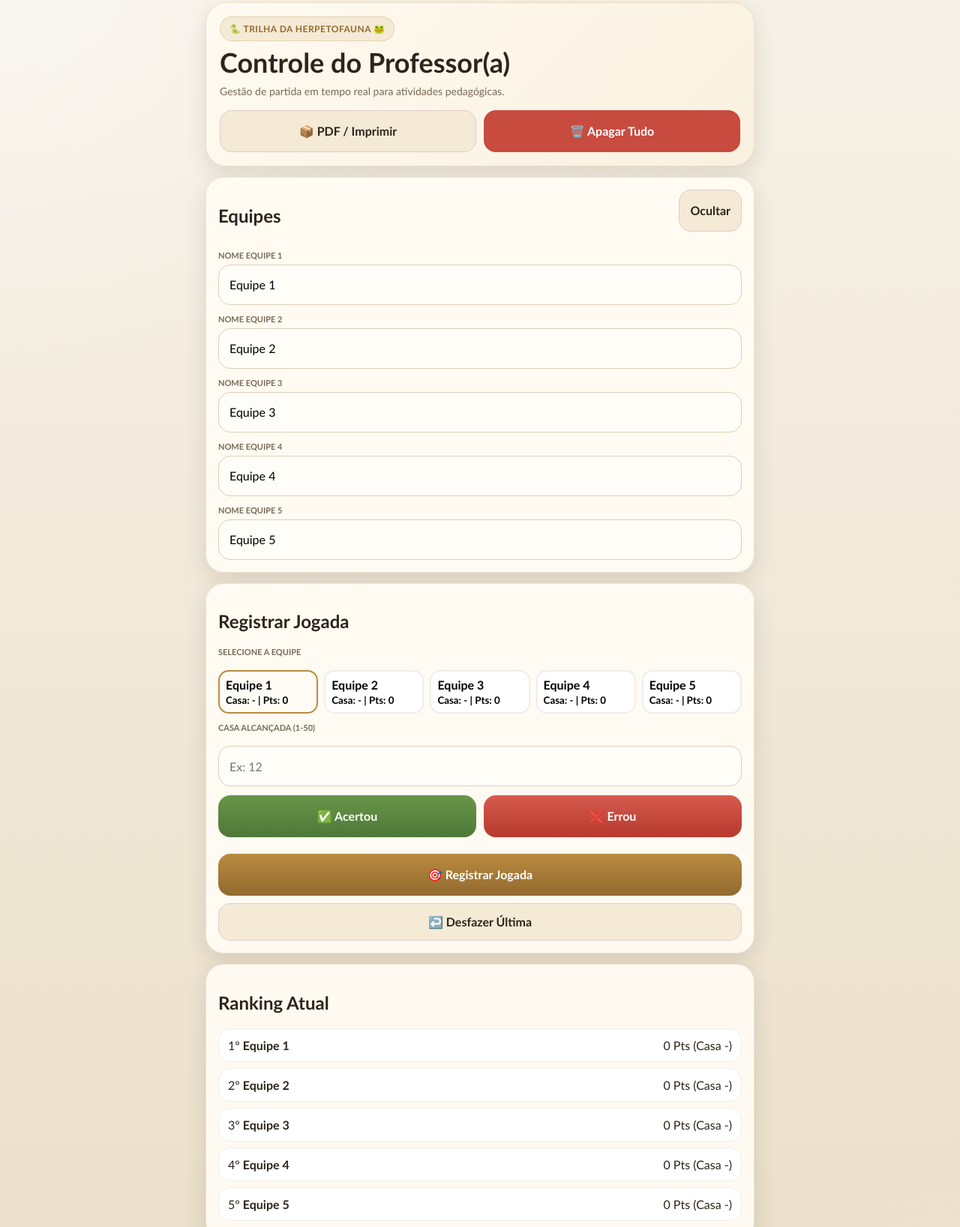
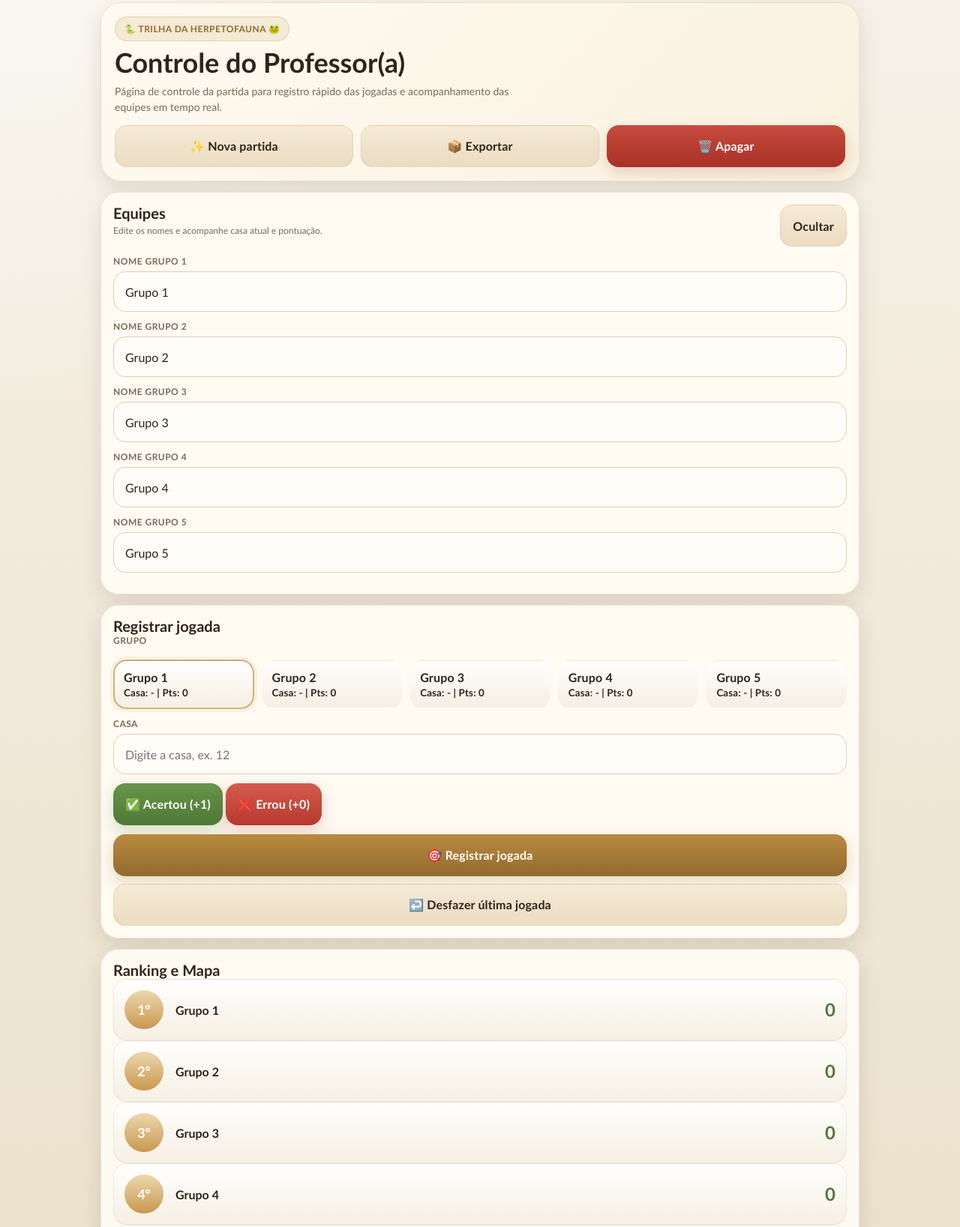
Before and after one commit to meliodashezerduques-gif/trilha-herpetofauna, a plain HTML site: page index.html in a window 1280 px wide. Shown: the part 11-1648 px from the top of the page at 75% size. Drawn offline with Linux system fonts and the light colour scheme.

Commit message:
Update index.html

```diff
--- a/index.html
+++ b/index.html
@@ -72,13 +72,30 @@
       letter-spacing: .04em;
       text-transform: uppercase;
       margin-bottom: 10px;
+      position: relative;
+      z-index: 1;
     }
 
-    h1 { margin: 0; font-size: clamp(26px, 6vw, 36px); line-height: 1.04; }
+    h1 { margin: 0; font-size: clamp(26px, 6vw, 36px); line-height: 1.04; position: relative; z-index: 1; }
 
-    .subtitle { margin-top: 10px; color: var(--muted); font-size: 14px; line-height: 1.45; }
+    .subtitle {
+      margin-top: 10px;
+      color: var(--muted);
+      font-size: 14px;
+      line-height: 1.45;
+      position: relative;
+      z-index: 1;
+      max-width: 540px;
+    }
 
-    .mobile-actions { display: grid; grid-template-columns: 1fr 1fr; gap: 10px; margin-top: 14px; }
+    .mobile-actions {
+      display: grid;
+      grid-template-columns: 1fr 1fr;
+      gap: 10px;
+      margin-top: 14px;
+      position: relative;
+      z-index: 1;
+    }
 
     .card {
       background: var(--panel);
@@ -87,66 +104,119 @@
       box-shadow: var(--shadow);
       backdrop-filter: blur(6px);
       margin-bottom: 14px;
-      padding: 16px;
     }
 
-    .section-head { display: flex; justify-content: space-between; align-items: flex-start; gap: 10px; margin-bottom: 12px; }
+    .section { padding: 16px; }
+    .section h2 { margin: 0; font-size: 20px; line-height: 1.15; }
 
-    .section-note { font-size: 12px; color: var(--muted); margin-top: 4px; }
+    .section-head {
+      display: flex;
+      justify-content: space-between;
+      align-items: flex-start;
+      gap: 10px;
+      flex-wrap: wrap;
+      margin-bottom: 12px;
+    }
+
+    .section-note { font-size: 12px; color: var(--muted); line-height: 1.4; margin-top: 4px; }
 
     .stack { display: grid; gap: 12px; }
 
-    label { display: block; margin-bottom: 6px; font-size: 11px; font-weight: 800; text-transform: uppercase; color: var(--muted); }
+    label {
+      display: block;
+      margin-bottom: 6px;
+      font-size: 12px;
+      font-weight: 800;
+      letter-spacing: .04em;
+      text-transform: uppercase;
+      color: var(--muted);
+    }
 
     input, select, button { font: inherit; }
 
-    input {
-      width: 100%; min-height: 54px; padding: 14px; border-radius: 16px;
-      border: 1px solid #ddcfb7; background: #fffdf8; font-size: 16px;
+    input, select {
+      width: 100%;
+      min-height: 54px;
+      padding: 14px 15px;
+      border-radius: 16px;
+      border: 1px solid #ddcfb7;
+      background: #fffdf8;
+      color: var(--ink);
+      transition: .2s ease;
+      font-size: 16px;
+    }
+
+    input:focus, select:focus {
+      outline: none;
+      border-color: rgba(185,139,63,.7);
+      box-shadow: 0 0 0 4px rgba(185,139,63,.12);
     }
 
     button {
-      border: none; border-radius: 16px; min-height: 56px; padding: 14px;
-      cursor: pointer; font-weight: 800; transition: transform .1s;
+      border: none;
+      border-radius: 16px;
+      min-height: 56px;
+      padding: 14px 16px;
+      cursor: pointer;
+      font-weight: 800;
+      font-size: 16px;
+      letter-spacing: .01em;
+      transition: transform .04s ease, opacity .2s ease, filter .2s ease;
     }
 
-    button:active { transform: scale(0.98); }
+    button:active { transform: translateY(1px); }
+    button:disabled { opacity: .55; cursor: not-allowed; }
 
-    .btn-primary { color: white; background: linear-gradient(180deg, var(--gold), var(--gold-dark)); }
-    .btn-success { color: white; background: linear-gradient(180deg, #679549, #4f7838); }
-    .btn-error { color: white; background: linear-gradient(180deg, #d65b4f, #b53a2d); }
-    .btn-secondary { background: #f5ead6; color: var(--ink); border: 1px solid #dcc; }
-    .btn-danger { background: #c84b3f; color: white; }
+    .btn-primary { color: white; background: linear-gradient(180deg, var(--gold), var(--gold-dark)); box-shadow: 0 8px 20px rgba(146, 106, 47, .24); }
+    .btn-success { color: white; background: linear-gradient(180deg, #679549, #4f7838); box-shadow: 0 8px 20px rgba(79, 120, 56, .22); }
+    .btn-error { color: white; background: linear-gradient(180deg, #d65b4f, #b53a2d); box-shadow: 0 8px 20px rgba(181, 58, 45, .22); }
+    .btn-secondary { color: var(--ink); background: linear-gradient(180deg, #f5ead6, #ebdcc2); border: 1px solid rgba(185,139,63,.18); }
+    .btn-danger { color: white; background: linear-gradient(180deg, #c84b3f, #a93125); box-shadow: 0 8px 20px rgba(169, 49, 37, .18); }
 
     .summary-grid { display: grid; grid-template-columns: 1fr 1fr; gap: 10px; }
-    .summary-box { padding: 12px; border-radius: 14px; background: white; border: 1px solid #eee; }
-    .summary-label { font-size: 10px; color: var(--muted); text-transform: uppercase; }
-    .summary-value { font-weight: 800; font-size: 15px; }
+    .summary-box { padding: 14px; border-radius: 18px; background: linear-gradient(180deg, rgba(255,255,255,.8), rgba(248,240,224,.9)); border: 1px solid rgba(185,139,63,.16); }
+    .summary-label { display: block; font-size: 11px; font-weight: 800; letter-spacing: .04em; text-transform: uppercase; color: var(--muted); margin-bottom: 6px; }
+    .summary-value { font-size: 16px; font-weight: 800; word-break: break-word; }
 
-    .quick-group-grid { display: grid; grid-template-columns: repeat(auto-fit, minmax(100px, 1fr)); gap: 8px; }
-    .quick-group-btn { background: white; border: 2px solid #eee; border-radius: 14px; padding: 8px; text-align: left; height: auto; }
-    .quick-group-btn.active { border-color: var(--gold); background: #fffcf5; }
+    .notice { display: none; margin-top: 12px; padding: 14px 16px; border-radius: 16px; font-size: 14px; line-height: 1.45; border: 1px solid transparent; }
+    .notice.show { display: block; }
+    .notice.info { background: #f2ede5; color: #5f5347; border-color: rgba(119,91,41,.12); }
+    .notice.ok { background: #e7f3e4; color: var(--leaf); border-color: rgba(85,117,60,.18); }
+    .notice.warn { background: #fdf0de; color: #9a620d; border-color: rgba(185,139,63,.25); }
+    .notice.bad { background: var(--danger-soft); color: var(--danger); border-color: rgba(181,58,45,.18); }
 
-    .placar-item {
-      display: flex; justify-content: space-between; align-items: center;
-      padding: 12px; background: white; border-radius: 16px; margin-bottom: 8px; border: 1px solid #eee;
-    }
-    .placar-item.winner { border-color: var(--leaf); background: #f4faef; }
+    .team-grid { display: grid; gap: 10px; grid-template-columns: 1fr; }
+    .team-card { border-radius: 18px; padding: 14px; border: 1px solid rgba(119, 91, 41, .12); background: linear-gradient(180deg, rgba(255,255,255,.88), rgba(244,238,224,.92)); display: grid; grid-template-columns: 1fr auto; align-items: center; gap: 10px; }
+    .team-name { font-weight: 800; font-size: 16px; margin-bottom: 6px; }
+    .team-meta { color: var(--muted); font-size: 13px; line-height: 1.35; }
+    .team-score { display: inline-flex; align-items: center; justify-content: center; min-width: 70px; padding: 10px 12px; border-radius: 999px; background: var(--leaf-soft); color: var(--leaf); font-weight: 900; font-size: 18px; }
 
-    .house-board { display: grid; grid-template-columns: repeat(10, 1fr); gap: 4px; }
-    .house { height: 30px; font-size: 10px; display: grid; place-items: center; background: white; border: 1px solid #eee; border-radius: 6px; }
-    .house.visited { background: var(--leaf); color: white; }
+    .quick-group-grid { display: grid; grid-template-columns: 1fr 1fr; gap: 10px; }
+    .quick-group-btn { min-height: 64px; border-radius: 18px; padding: 12px; border: 2px solid transparent; background: linear-gradient(180deg, rgba(255,255,255,.96), rgba(245,238,226,.96)); color: var(--ink); text-align: left; cursor: pointer; }
+    .quick-group-btn.active { border-color: rgba(185,139,63,.65); box-shadow: 0 0 0 4px rgba(185,139,63,.10); }
 
-    .history-item { padding: 10px; background: white; border-radius: 12px; margin-bottom: 8px; border-left: 4px solid var(--gold); }
-    .notice { padding: 12px; border-radius: 12px; margin: 10px 0; font-size: 14px; display: none; }
-    .notice.show { display: block; }
-    .notice.ok { background: #e7f3e4; color: var(--leaf); }
-    .notice.bad { background: var(--danger-soft); color: var(--danger); }
+    .placar-list { display: grid; gap: 10px; }
+    .placar-item { display: grid; grid-template-columns: 56px 1fr auto; gap: 12px; align-items: center; padding: 14px; border-radius: 18px; border: 1px solid rgba(119, 91, 41, .12); background: linear-gradient(180deg, rgba(255,255,255,.94), rgba(245,238,226,.94)); }
+    .placar-item.winner { border-color: rgba(85,117,60,.35); background: linear-gradient(180deg, #f4faef, #ebf6e5); }
+
+    .posicao { width: 52px; height: 52px; border-radius: 50%; display: grid; place-items: center; background: linear-gradient(180deg, #ecd8ac, #c9974f); color: #fff; font-weight: 900; font-size: 18px; }
+    .big-number { font-size: 24px; font-weight: 900; color: var(--leaf); line-height: 1; }
+
+    .house-board { display: grid; grid-template-columns: repeat(5, 1fr); gap: 8px; }
+    .house { min-height: 54px; padding: 8px 4px; border-radius: 14px; border: 1px solid rgba(119, 91, 41, .12); background: linear-gradient(180deg, rgba(255,255,255,.96), rgba(242,235,222,.96)); text-align: center; font-weight: 800; display: grid; place-items: center; font-size: 13px; }
+    .house.visited { background: linear-gradient(180deg, #e9f5e3, #dcefd3); color: var(--leaf); border-color: rgba(85,117,60,.25); }
+
+    .history-item { border-radius: 16px; padding: 13px 14px; border: 1px solid rgba(119,91,41,.12); background: white; margin-bottom: 8px; }
+    .pill { display: inline-flex; padding: 4px 10px; border-radius: 999px; background: #f0eadb; font-size: 11px; font-weight: 700; margin-right: 5px; }
 
     .hidden { display: none !important; }
 
-    @media (max-width: 600px) {
-      .house-board { grid-template-columns: repeat(5, 1fr); }
+    @media (min-width: 761px) {
+      .wrap { max-width: 1040px; }
+      .mobile-actions { grid-template-columns: repeat(3, 1fr); }
+      .team-grid { grid-template-columns: 1fr 1fr; }
+      .quick-group-grid { grid-template-columns: repeat(5, 1fr); }
+      .house-board { grid-template-columns: repeat(10, 1fr); }
     }
   </style>
 </head>
@@ -155,82 +225,77 @@
     <section class="hero">
       <div class="title-badge">🐍 Trilha da Herpetofauna 🐸</div>
       <h1>Controle do Professor(a)</h1>
-      <div class="subtitle">Gestão de partida em tempo real para atividades pedagógicas.</div>
+      <div class="subtitle">Página de controle da partida para registro rápido das jogadas e acompanhamento das equipes em tempo real.</div>
       <div class="mobile-actions">
-        <button class="btn-secondary" id="btnExportar">📦 PDF / Imprimir</button>
-        <button class="btn-danger" id="btnResetar">🗑️ Apagar Tudo</button>
+        <button class="btn-secondary" id="btnNovaPartida">✨ Nova partida</button>
+        <button class="btn-secondary" id="btnExportar">📦 Exportar</button>
+        <button class="btn-danger" id="btnResetar">🗑️ Apagar</button>
       </div>
     </section>
 
-    <section class="card">
+    <section class="card section">
       <div class="section-head">
-        <h2>Equipes</h2>
+        <div>
+          <h2>Equipes</h2>
+          <div class="section-note">Edite os nomes e acompanhe casa atual e pontuação.</div>
+        </div>
         <button class="btn-secondary" id="btnToggleEquipes">Ocultar</button>
       </div>
-      <div id="equipesContent">
+      <div id="equipesContent" class="stack">
         <div id="grupoInputs" class="stack"></div>
+        <div id="teamPreview"></div>
       </div>
     </section>
 
-    <section class="card">
-      <h2>Registrar Jogada</h2>
+    <section class="card section">
+      <h2>Registrar jogada</h2>
       <div class="stack">
-        <label>Selecione a Equipe</label>
+        <label>Grupo</label>
         <div id="quickGroupGrid" class="quick-group-grid"></div>
-
-        <label>Casa Alcançada (1-50)</label>
-        <input id="casaInput" type="number" min="1" max="50" placeholder="Ex: 12" inputmode="numeric">
-
-        <div style="display: grid; grid-template-columns: 1fr 1fr; gap: 10px;">
-          <button class="btn-success" id="btnAcertou">✅ Acertou</button>
-          <button class="btn-error" id="btnErrou">❌ Errou</button>
+        <div>
+          <label for="casaInput">Casa</label>
+          <input id="casaInput" type="number" min="1" max="50" placeholder="Digite a casa, ex. 12" inputmode="numeric">
         </div>
-        <button class="btn-primary" id="btnRegistrar" style="margin-top:10px">🎯 Registrar Jogada</button>
+        <div class="quick-result-grid">
+          <button class="btn-success" id="btnAcertou">✅ Acertou (+1)</button>
+          <button class="btn-error" id="btnErrou">❌ Errou (+0)</button>
+        </div>
+        <button class="btn-primary" id="btnRegistrar">🎯 Registrar jogada</button>
       </div>
-      <div id="feedback" class="notice"></div>
-      <button class="btn-secondary" id="btnDesfazer" style="width: 100%; margin-top: 10px; min-height: 40px;">↩️ Desfazer Última</button>
+      <div class="notice" id="feedback"></div>
+      <button class="btn-secondary" id="btnDesfazer" style="margin-top:10px; width:100%">↩️ Desfazer última jogada</button>
     </section>
 
-    <section class="card">
-      <h2>Ranking Atual</h2>
+    <section class="card section">
+      <h2>Ranking e Mapa</h2>
       <div id="tabelaPlacar"></div>
+      <div id="casasVisitadas" style="margin-top:20px"></div>
     </section>
 
-    <section class="card">
-      <div class="section-head">
-        <h2>Mapa de Casas</h2>
-        <button class="btn-secondary" id="btnToggleCasas">Ver</button>
-      </div>
-      <div id="casasContent" class="hidden">
-        <div id="casasVisitadas" class="house-board"></div>
-      </div>
-    </section>
-
-    <section class="card">
-      <div class="section-head">
-        <h2>Histórico</h2>
-        <button class="btn-secondary" id="btnToggleHistorico">Ver</button>
-      </div>
-      <div id="historicoContent" class="hidden">
-        <div id="historico"></div>
-      </div>
+    <section class="card section">
+      <h2>Histórico</h2>
+      <div id="historico"></div>
     </section>
   </div>
 
   <script>
-    const STORAGE_KEY = 'trilha_herpeto_v1';
+    const STORAGE_KEY = 'placar_partida_herpeto_v1';
     const TOTAL_GRUPOS = 5;
     const TOTAL_CASAS = 50;
 
     let grupoSelecionadoId = 1;
     let resultadoSelecionado = 'acertou';
 
+    function gerarId() { return `PARTIDA-${Date.now()}`; }
+    function agoraFormatado() { return new Date().toLocaleString('pt-BR'); }
+
     function criarEstadoInicial() {
       return {
-        id: `PARTIDA-${Date.now()}`,
+        id: gerarId(),
+        criadaEm: agoraFormatado(),
         grupos: Array.from({ length: TOTAL_GRUPOS }, (_, i) => ({
           id: i + 1,
-          nome: `Equipe ${i + 1}`,
+          nome: `Grupo ${i + 1}`,
           casaAtual: '-',
           pontos: 0
         })),
@@ -239,82 +304,93 @@
       };
     }
 
-    let estado = JSON.parse(localStorage.getItem(STORAGE_KEY)) || criarEstadoInicial();
+    let estado = JSON.parse(sessionStorage.getItem(STORAGE_KEY)) || criarEstadoInicial();
 
     function salvar() {
-      localStorage.setItem(STORAGE_KEY, JSON.stringify(estado));
+      sessionStorage.setItem(STORAGE_KEY, JSON.stringify(estado));
       render();
     }
 
     function render() {
-      // Inputs de Nomes
-      const inputsContainer = document.getElementById('grupoInputs');
-      if (inputsContainer.innerHTML === '') {
-        estado.grupos.forEach(g => {
-          const div = document.createElement('div');
-          div.innerHTML = `<label>Nome Equipe ${g.id}</label><input value="${g.nome}" oninput="updateNome(${g.id}, this.value)">`;
-          inputsContainer.appendChild(div);
+      // Renderizar Inputs de Nomes
+      const inputsArea = document.getElementById('grupoInputs');
+      if (inputsArea.innerHTML === '') {
+        inputsArea.innerHTML = estado.grupos.map(g => `
+          <div>
+            <label>Nome Grupo ${g.id}</label>
+            <input class="nome-input" data-id="${g.id}" value="${g.nome}">
+          </div>
+        `).join('');
+
+        document.querySelectorAll('.nome-input').forEach(inp => {
+          inp.oninput = (e) => {
+            const id = parseInt(e.target.dataset.id);
+            estado.grupos.find(g => g.id === id).nome = e.target.value;
+            salvar();
+          };
         });
       }
 
-      // Quick Select Equipes
+      // Quick Group Buttons
       document.getElementById('quickGroupGrid').innerHTML = estado.grupos.map(g => `
-        <button class="quick-group-btn ${g.id === grupoSelecionadoId ? 'active' : ''}" onclick="selectGrupo(${g.id})">
+        <button class="quick-group-btn ${g.id === grupoSelecionadoId ? 'active' : ''}" onclick="selecionarGrupo(${g.id})">
           <b>${g.nome}</b><br><small>Casa: ${g.casaAtual} | Pts: ${g.pontos}</small>
         </button>
       `).join('');
 
-      // Placar
+      // Ranking
       const ranking = [...estado.grupos].sort((a,b) => b.pontos - a.pontos);
       document.getElementById('tabelaPlacar').innerHTML = ranking.map((g, i) => `
-        <div class="placar-item ${i === 0 && g.pontos > 0 ? 'winner' : ''}">
-          <span>${i+1}º <b>${g.nome}</b></span>
-          <span>${g.pontos} Pts (Casa ${g.casaAtual})</span>
+        <div class="placar-item">
+          <div class="posicao">${i+1}º</div>
+          <div><b>${g.nome}</b></div>
+          <div class="big-number">${g.pontos}</div>
         </div>
       `).join('');
 
-      // Casas
-      document.getElementById('casasVisitadas').innerHTML = Array.from({length: 50}, (_, i) => i+1).map(c => `
-        <div class="house ${estado.casasVisitadas.includes(c) ? 'visited' : ''}">${c}</div>
-      `).join('');
+      // Mapa de Casas
+      document.getElementById('casasVisitadas').innerHTML = `
+        <div class="house-board">
+          ${Array.from({length:50}, (_,i)=>i+1).map(c => `
+            <div class="house ${estado.casasVisitadas.includes(c) ? 'visited' : ''}">${c}</div>
+          `).join('')}
+        </div>
+      `;
 
       // Histórico
-      document.getElementById('historico').innerHTML = [...estado.jogadas].reverse().map(j => `
+      document.getElementById('historico').innerHTML = estado.jogadas.slice().reverse().map(j => `
         <div class="history-item">
-          <b>${j.equipe}</b>: Casa ${j.casa} - ${j.acerto ? '✅ Acertou' : '❌ Errou'}
+          <b>${j.grupoNome}</b> na Casa ${j.casa} - ${j.acertou ? '✅' : '❌'}<br>
+          <small>${j.data}</small>
         </div>
-      `).join('') || 'Nenhuma jogada.';
+      `).join('');
     }
 
-    window.updateNome = (id, val) => {
-      estado.grupos.find(g => g.id === id).nome = val || `Equipe ${id}`;
-      localStorage.setItem(STORAGE_KEY, JSON.stringify(estado));
-      render();
-    };
+    window.selecionarGrupo = (id) => { grupoSelecionadoId = id; render(); };
 
-    window.selectGrupo = (id) => {
-      grupoSelecionadoId = id;
-      render();
-    };
-
-    document.getElementById('btnAcertou').onclick = () => { resultadoSelecionado = 'acertou'; msg('ok', 'Modo: Acerto Selecionado'); };
-    document.getElementById('btnErrou').onclick = () => { resultadoSelecionado = 'errou'; msg('bad', 'Modo: Erro Selecionado'); };
+    document.getElementById('btnAcertou').onclick = () => { resultadoSelecionado = 'acertou'; };
+    document.getElementById('btnErrou').onclick = () => { resultadoSelecionado = 'errou'; };
 
     document.getElementById('btnRegistrar').onclick = () => {
       const casa = parseInt(document.getElementById('casaInput').value);
-      if (!casa || casa < 1 || casa > 50) return msg('bad', 'Casa Inválida (1-50)');
-      if (estado.casasVisitadas.includes(casa)) return msg('bad', 'Casa já utilizada!');
+      if (isNaN(casa) || casa < 1 || casa > 50) return alert("Casa inválida");
+      if (estado.casasVisitadas.includes(casa)) return alert("Casa já visitada");
 
-      const gp = estado.grupos.find(g => g.id === grupoSelecionadoId);
-      const acerto = resultadoSelecionado === 'acertou';
+      const grupo = estado.grupos.find(g => g.id === grupoSelecionadoId);
+      const acertou = resultadoSelecionado === 'acertou';
 
-      gp.pontos += acerto ? 1 : 0;
-      gp.casaAtual = casa;
+      grupo.casaAtual = casa;
+      if (acertou) grupo.pontos += 1;
+
       estado.casasVisitadas.push(casa);
-      estado.jogadas.push({ equipe: gp.nome, casa, acerto });
+      estado.jogadas.push({
+        grupoNome: grupo.nome,
+        casa: casa,
+        acertou: acertou,
+        data: agoraFormatado()
+      });
 
       document.getElementById('casaInput').value = '';
-      msg('ok', 'Registrado com sucesso!');
       salvar();
     };
 
@@ -322,42 +398,36 @@
       if (estado.jogadas.length === 0) return;
       const ultima = estado.jogadas.pop();
       estado.casasVisitadas = estado.casasVisitadas.filter(c => c !== ultima.casa);
-      const gp = estado.grupos.find(g => g.nome === ultima.equipe);
-      if (ultima.acerto) gp.pontos -= 1;
-      const anterior = [...estado.jogadas].reverse().find(j => j.equipe === gp.nome);
-      gp.casaAtual = anterior ? anterior.casa : '-';
+      const grupo = estado.grupos.find(g => g.nome === ultima.grupoNome);
+      if (ultima.acertou) grupo.pontos -= 1;
+
+      const penultimaJogada = estado.jogadas.slice().reverse().find(j => j.grupoNome === grupo.nome);
+      grupo.casaAtual = penultimaJogada ? penultimaJogada.casa : '-';
       salvar();
     };
 
     document.getElementById('btnResetar').onclick = () => {
-      if(confirm('Apagar toda a partida?')) {
+      if (confirm("Apagar tudo?")) {
         estado = criarEstadoInicial();
-        document.getElementById('grupoInputs').innerHTML = '';
+        salvar();
+        location.reload();
+      }
+    };
+
+    document.getElementById('btnNovaPartida').onclick = () => {
+      if (confirm("Iniciar nova partida?")) {
+        estado = criarEstadoInicial();
         salvar();
       }
     };
 
-    document.getElementById('btnExportar').onclick = () => window.print();
+    document.getElementById('btnToggleEquipes').onclick = (e) => {
+      const cont = document.getElementById('equipesContent');
+      cont.classList.toggle('hidden');
+      e.target.innerText = cont.classList.contains('hidden') ? 'Mostrar' : 'Ocultar';
+    };
 
-    function msg(tipo, texto) {
-      const f = document.getElementById('feedback');
-      f.className = `notice show ${tipo}`;
-      f.innerText = texto;
-      setTimeout(() => f.classList.remove('show'), 3000);
-    }
-
-    function setupToggle(btnId, contId) {
-      document.getElementById(btnId).onclick = function() {
-        const c = document.getElementById(contId);
-        c.classList.toggle('hidden');
-        this.innerText = c.classList.contains('hidden') ? 'Ver' : 'Ocultar';
-      };
-    }
-
-    setupToggle('btnToggleEquipes', 'equipesContent');
-    setupToggle('btnToggleCasas', 'casasContent');
-    setupToggle('btnToggleHistorico', 'historicoContent');
-
+    // Inicialização
     render();
   </script>
 </body>
```
